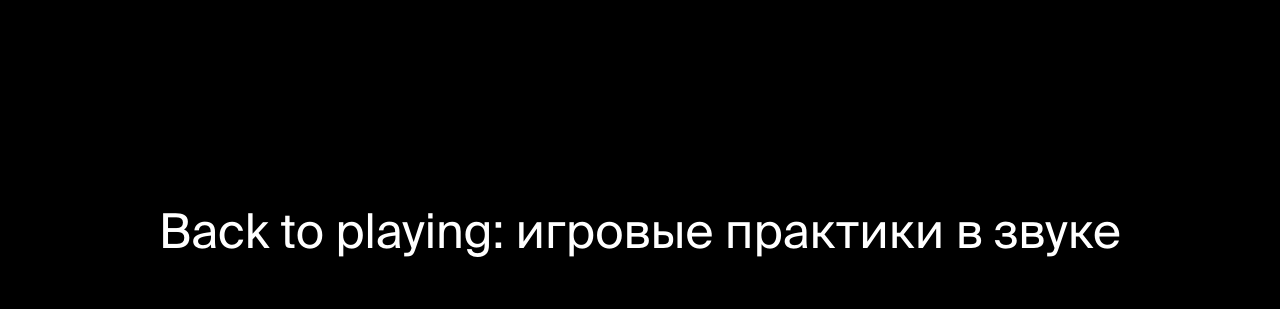
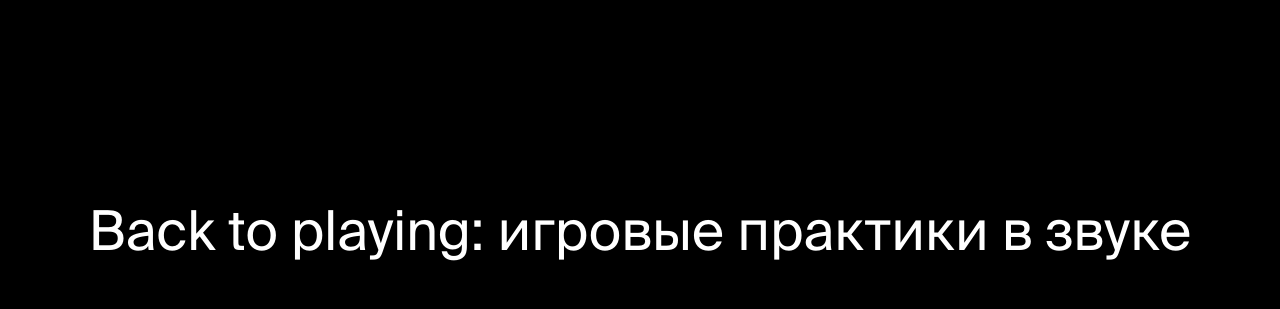
Before and after one commit to denicprotopopov/sound-game, a plain HTML site: page index.html in a window 1280 px wide. Shown: the part 170-479 px from the top of the page. Drawn offline with Linux system fonts and the light colour scheme.

Commit message:
font size fix

```diff
--- a/styles.css
+++ b/styles.css
@@ -33,7 +33,7 @@ body {
 }
 
 #intro {
-    font-size: 3em;
+    font-size: 55px;
     filter: blur(0.7px);
     -webkit-filter: blur(0.7px);
 }
```
